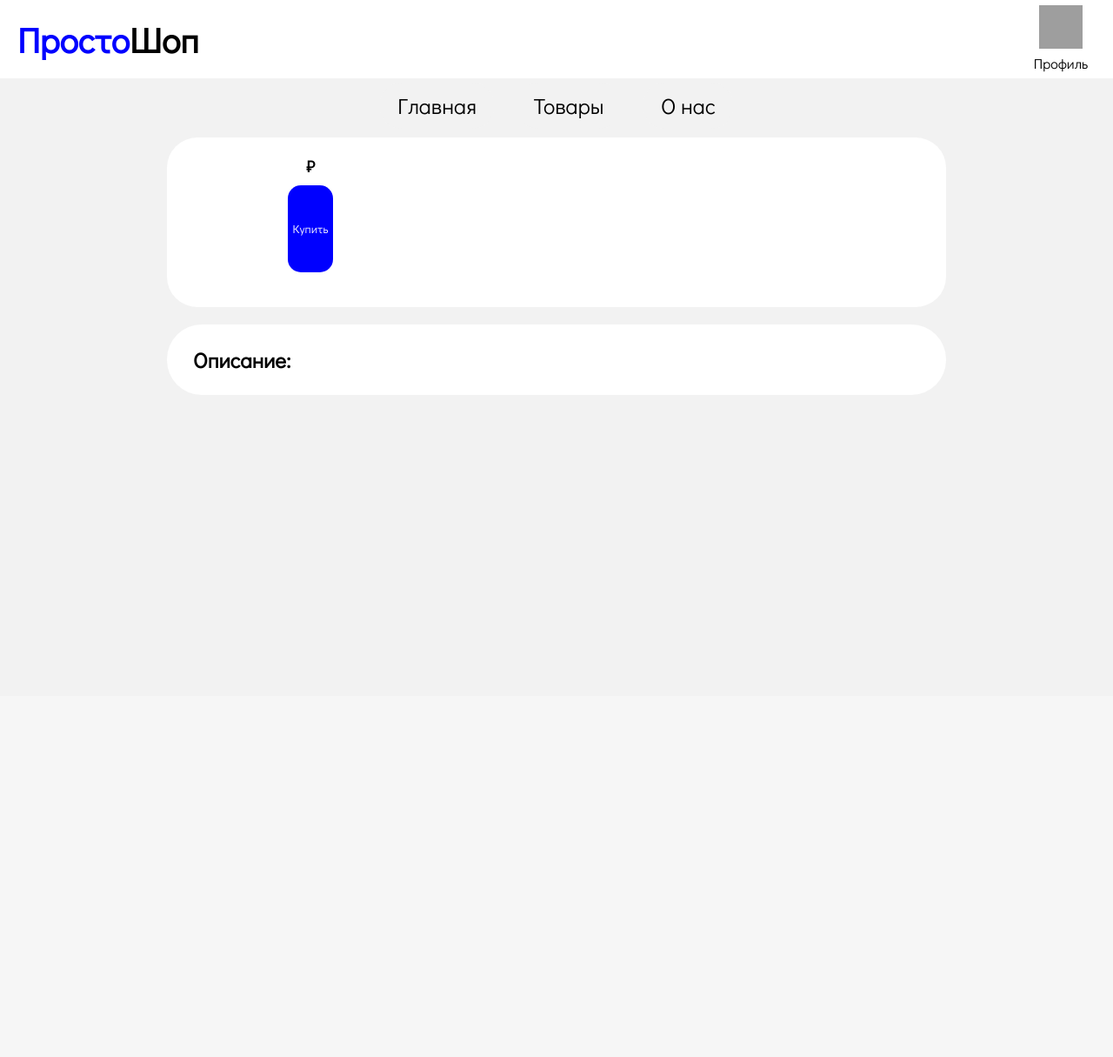
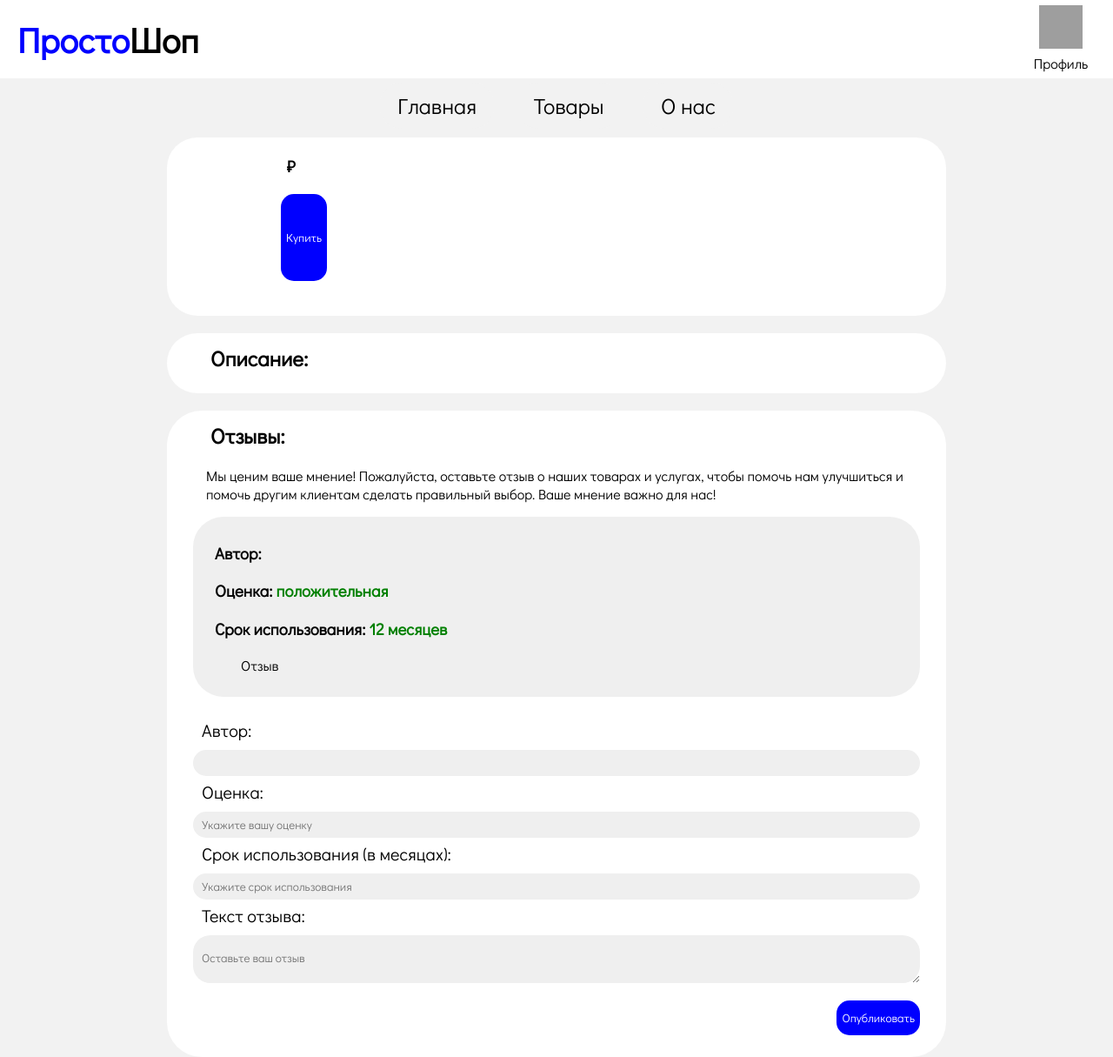
Before and after one commit to Ghuadg/test, a Django app: page /product/1 in a window 1280 px wide. Shown: the whole page at 87% size. Before the commit the page ends 424 px from the top, so only its background shows below. Run offline with Django 5.2, Linux system fonts and the light colour scheme; data that the repository does not hold is empty; grey boxes are pictures that could not be loaded.

Commit message:
Начал делать отзывы, поработал над внешним видом

```diff
--- a/internetshop/shop/static/style.css
+++ b/internetshop/shop/static/style.css
@@ -45,9 +45,12 @@ h1 {
 }
 
 .productPreview {
+    margin-top: 30;
     width: 200px;
     height: 200px;
-        border-radius: 40px
+    border-radius: 40px;
+    margin-left: 20;
+    margin-bottom: 30;
 }
 
 
@@ -86,6 +89,8 @@ h1 {
   width: 70%;
 }
 
+
+
 h2 {
         width: 300px;
         padding-left: 30px;
@@ -94,7 +99,7 @@ h2 {
 
 
 p {
-        width: 570px;
+        width: 88%;
         padding-left: 30px
 
 }
@@ -226,8 +231,73 @@ color: black;
 
 .price-container {
     text-align: center;
+    margin-left: -15px;
 }
 
 .price {
+    margin-left: auto;
+    text-align: center;
+    margin-right:30px;
+}
+
+.review {
+    margin-bottom: 20px;
+    margin-right: 30px;
+    margin-left: 30px;
+    background-color: #efefef;
+    padding: 10px;
+    border-radius: 35px;
+}
+
+.createReview {
+    margin-left: 30px;
+    margin-right: 30px;
+    display: flex;
+    flex-direction: column;
+    font-size: 20px;
+
+}
+
+.createReview button {
+    margin-top: 20px;
+    height: 40;
+}
+
+.productDescription h2 {
+    padding-left: 50px;
+    margin-top: 8px;
+}
+
+.review h3 {
+    margin-left: 15px;
+}
+
+.createReview input {
+    background-color: #efefef;
+    border-radius: 20px;
+    border: none;
+}
+
+.createReview textarea {
+    background-color: #efefef;
+    border-radius: 20px;
+    border: none;
+    padding-top: 17px;
+    padding-left: 10px; /* Добавляем отступ слева */
+}
+
+.createReview input {
+    padding-top: 6px;
+    padding-bottom: 6px;
+    padding-left: 10px; /* Добавляем отступ слева */
+}
+
+label {
+    margin-left: 10px;
     margin-bottom: 10px;
+    margin-top: 5;
 }
+
+.productDescription p {
+    margin-left:15px;
+}
--- a/internetshop/shop/templates/index.html
+++ b/internetshop/shop/templates/index.html
@@ -43,7 +43,7 @@
         <p>{{ product.description }}</p>
     </div>
 
-    <div class="price-container">
+    <div class="price">
         <h3>{{ product.price }} ₽</h3>
         <button>Купить</button>
     </div>
--- a/internetshop/shop/templates/product.html
+++ b/internetshop/shop/templates/product.html
@@ -32,3 +32,26 @@
     <h2>Описание:</h2>
     <p>{{ product.description }}</p>
 </div>
+
+<div class="productDescription">
+    <h2>Отзывы:</h2>
+    <p>Мы ценим ваше мнение! Пожалуйста, оставьте отзыв о наших товарах и услугах, чтобы помочь нам улучшиться и помочь другим клиентам сделать правильный выбор. Ваше мнение важно для нас!</p>
+    <div class="review">
+        <h3>Автор: </h3>
+        <h3>Оценка: <span style="color: green">положительная</span></h3>
+        <h3>Срок использования: <span style="color: green">12 месяцев</span></h3>
+        <p>Отзыв</p>
+    </div>
+
+    <form class="createReview">
+        <label for="author">Автор:</label>
+        <input name="author" >
+        <label for="rating">Оценка:</label>
+        <input name="rating" placeholder="Укажите вашу оценку" >
+
+        <label for="duration">Срок использования (в месяцах):</label>
+        <input name="duration" placeholder="Укажите срок использования" >
+        <label for="review">Текст отзыва:</label>
+        <textarea name="review" placeholder="Оставьте ваш отзыв"></textarea>
+        <button>Опубликовать</button>
+    </form>
--- a/internetshop/shop/views.py
+++ b/internetshop/shop/views.py
@@ -7,20 +7,17 @@ from .models import Product
 # Create your views here.
 
 def home(request):
-    print(request.GET)
     search = request.GET.get('search')
 
-    products = Product.objects.all()
     if search:
         products = Product.objects.filter(name__contains=search).all()
     else:
         products = Product.objects.all()
 
     return render(request, "index.html", {
-
         'products': products,
         'products_found': len(products) > 0,
-        'search': search,
+        'search': search if search else '',
     })
 
 def view_product(request, id):
```
Lines whose indentation alone changed are shown as unchanged.
